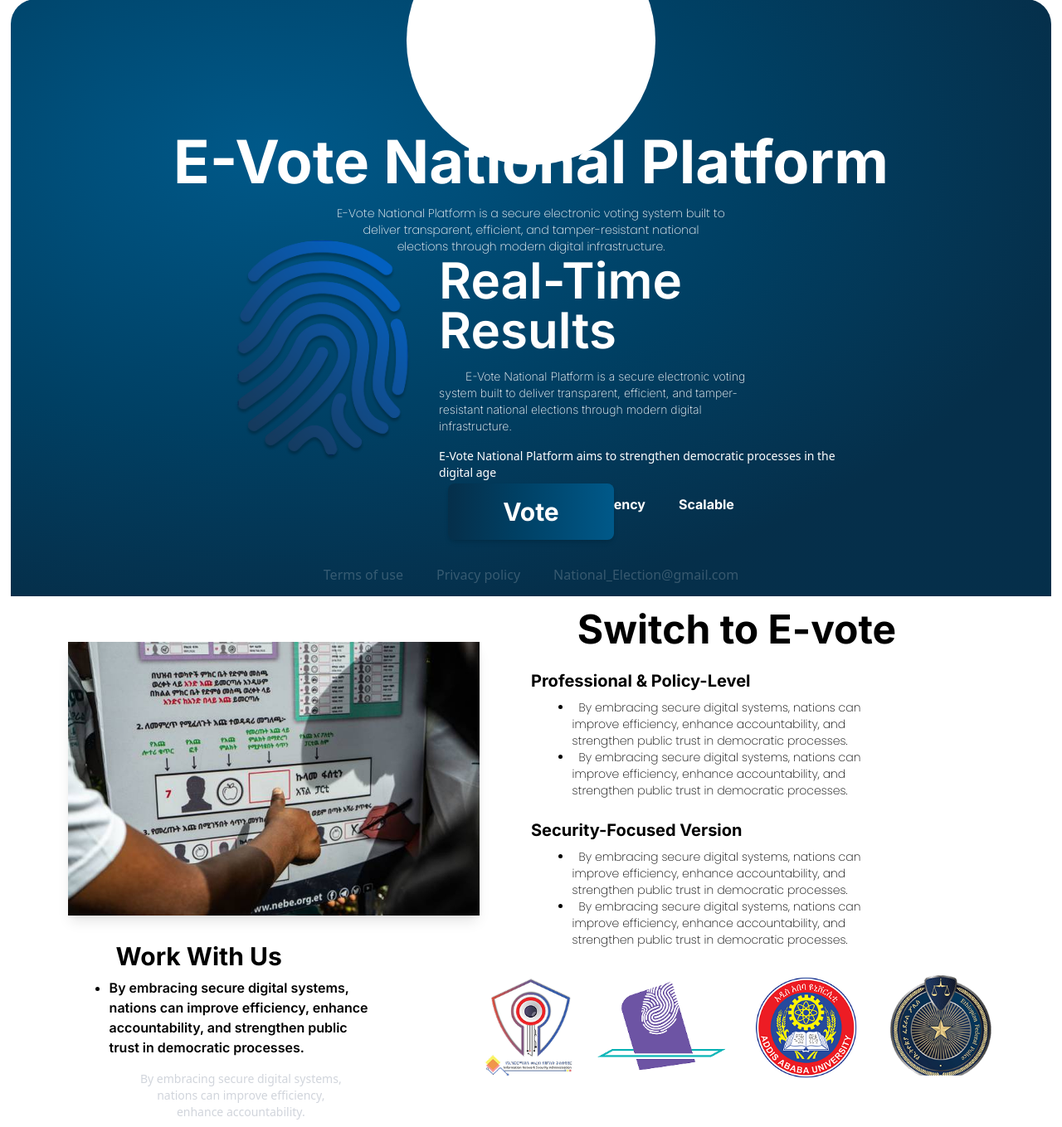
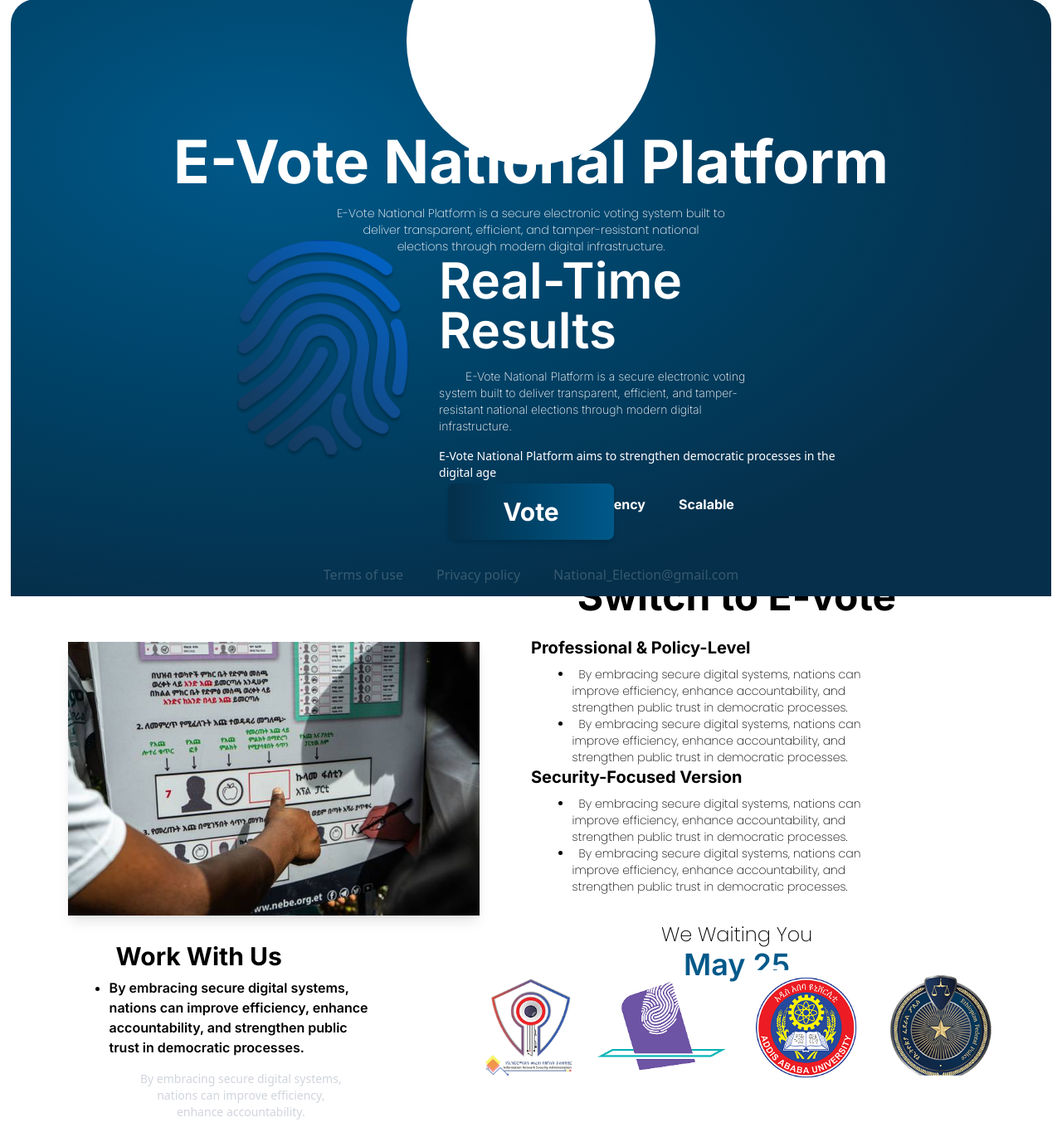
Before and after one commit to Ethiopian-inspired/National-Election---E-vote, a Django app: page / in a window 1280 px wide. Shown: the part 81-1440 px from the top of the page at 83% size. Run offline with Django 5.2, Linux system fonts and the light colour scheme.

Commit message:
feat: Finish all sec-section

```diff
--- a/core/static/src/output.css
+++ b/core/static/src/output.css
@@ -32,6 +32,8 @@
     --text-2xl--line-height: calc(2 / 1.5);
     --text-3xl: 1.875rem;
     --text-3xl--line-height: calc(2.25 / 1.875);
+    --text-4xl: 2.25rem;
+    --text-4xl--line-height: calc(2.5 / 2.25);
     --text-5xl: 3rem;
     --text-5xl--line-height: 1;
     --text-6xl: 3.75rem;
@@ -336,6 +338,9 @@
   .gap-6 {
     gap: calc(var(--spacing) * 6);
   }
+  .gap-8 {
+    gap: calc(var(--spacing) * 8);
+  }
   .gap-10 {
     gap: calc(var(--spacing) * 10);
   }
@@ -422,6 +427,10 @@
     font-size: var(--text-3xl);
     line-height: var(--tw-leading, var(--text-3xl--line-height));
   }
+  .text-4xl {
+    font-size: var(--text-4xl);
+    line-height: var(--tw-leading, var(--text-4xl--line-height));
+  }
   .text-5xl {
     font-size: var(--text-5xl);
     line-height: var(--tw-leading, var(--text-5xl--line-height));
@@ -462,6 +471,9 @@
   }
   .text-gray-500 {
     color: var(--color-gray-500);
+  }
+  .text-sky-800 {
+    color: var(--color-sky-800);
   }
   .text-white {
     color: var(--color-white);
--- a/core/templates/public/Pages/index.html
+++ b/core/templates/public/Pages/index.html
@@ -47,7 +47,8 @@
                     <div class="w-4/5 flex justify-center">
                         <p class="inter_Bold text-5xl">Switch to E-vote</p>
                     </div>
-                    <div class="flex flex-col gap-6">
+                    <div class="flex flex-col gap-8">
+                        <div>
                             <div class="w-4/5 flex flex-col gap-2">
                                 <p class="inter_Bold text-xl">Professional & Policy-Level</p>
                                 <div class="w-full flex justify-center">
@@ -65,6 +66,11 @@
                                         <li>By embracing secure digital systems, nations can improve efficiency, enhance accountability, and strengthen public trust in democratic processes.</li>
                                     </ul>
                                 </div>
+                            </div>
+                        </div>
+                        <div class="w-4/5 flex flex-col justify-center items-center">
+                            <p class="poppins_extralight text-2xl">We Waiting You</p>
+                            <p class="inter_SemiBold text-sky-800 text-4xl">May 25</p>
                         </div>
                     </div>
                 </div>
```
Lines whose indentation alone changed are shown as unchanged.
